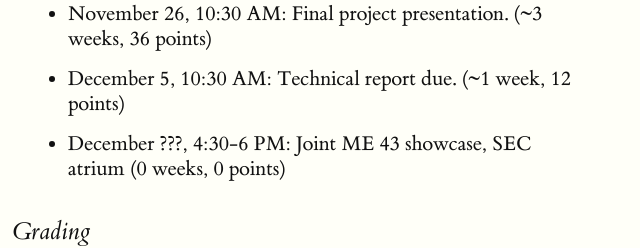
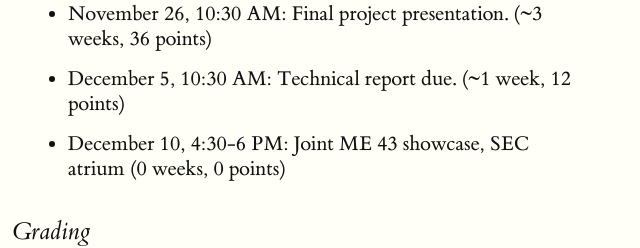
Before and after one commit to pingswept/make-something-real, a plain HTML site: page projects.html in a window 1280 px wide. Shown: the part 1460-1708 px from the top of the page, 148-788 px from the left. Drawn offline with Linux system fonts and the light colour scheme.

Commit message:
Update projects.html

```diff
--- a/projects.html
+++ b/projects.html
@@ -27,7 +27,7 @@
     <li>November 7, 10:30 AM: Final design review. (2 weeks, 24 points)
     <li>November 26, 10:30 AM: Final project presentation. (~3 weeks, 36 points)</li>
     <li>December 5, 10:30 AM: Technical report due. (~1 week, 12 points)</li>
-    <li>December ???, 4:30-6 PM: Joint ME 43 showcase, SEC atrium (0 weeks, 0 points)</li>
+    <li>December 10, 4:30-6 PM: Joint ME 43 showcase, SEC atrium (0 weeks, 0 points)</li>
 </ul>
 <h3>Grading</h3>
     <p>Each project milestone (and fabrication project, FP1-FP3) will be worth 12 points per week. (So a milestone 2 weeks in duration is worth twice as much as a milestone 1 week in duration.) For each day (or fraction thereof) a project milestone is late, you will lose 1 point (before scaling), so a milestone that is 12 days late is worth 0 points. To receive credit for a milestone, your work must also meet the milestone requirements, which are published at the start of the milestone, or possibly earlier. For example, if a milestone requires creation of a proof of concept, and you don't make one, you lose credit, roughly in proportion to the fraction of the requirements unsatisfied. For group projects with N people per group, you should do roughly 1/N of the work.</p>
```
